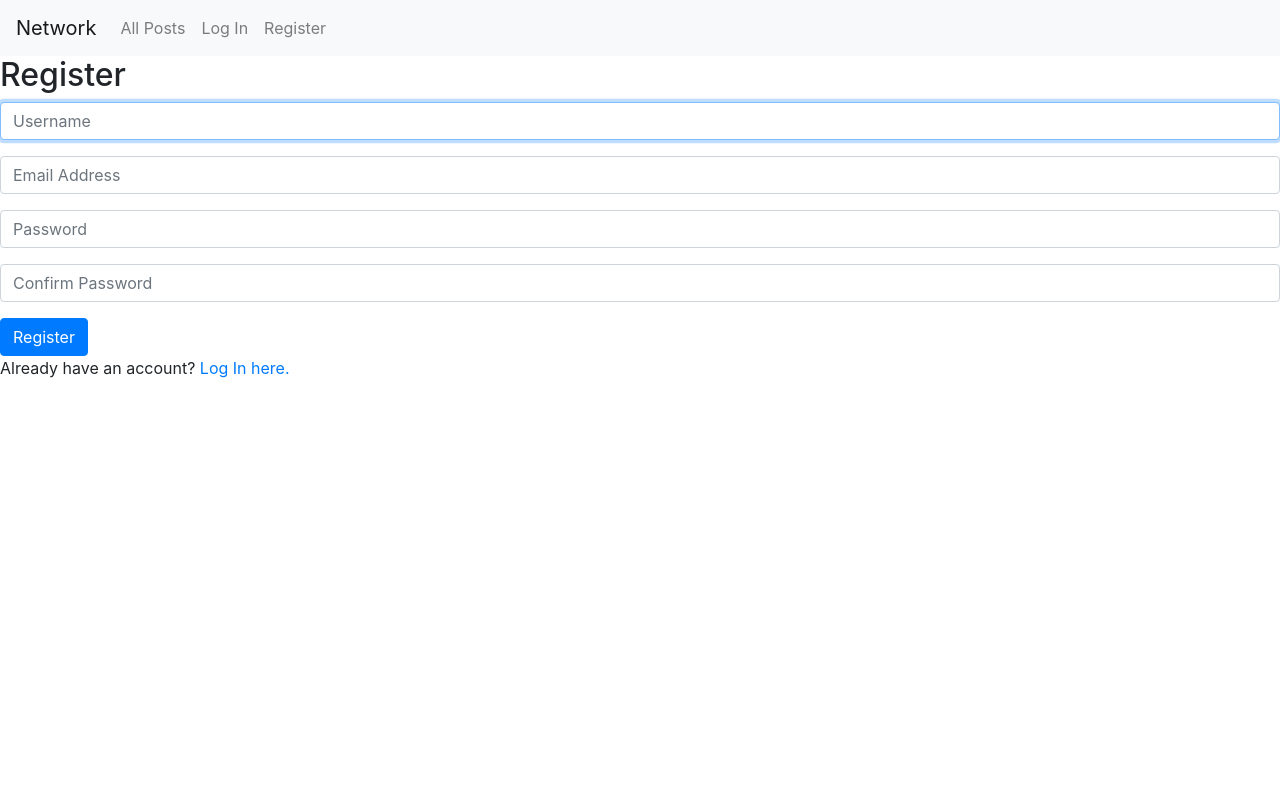
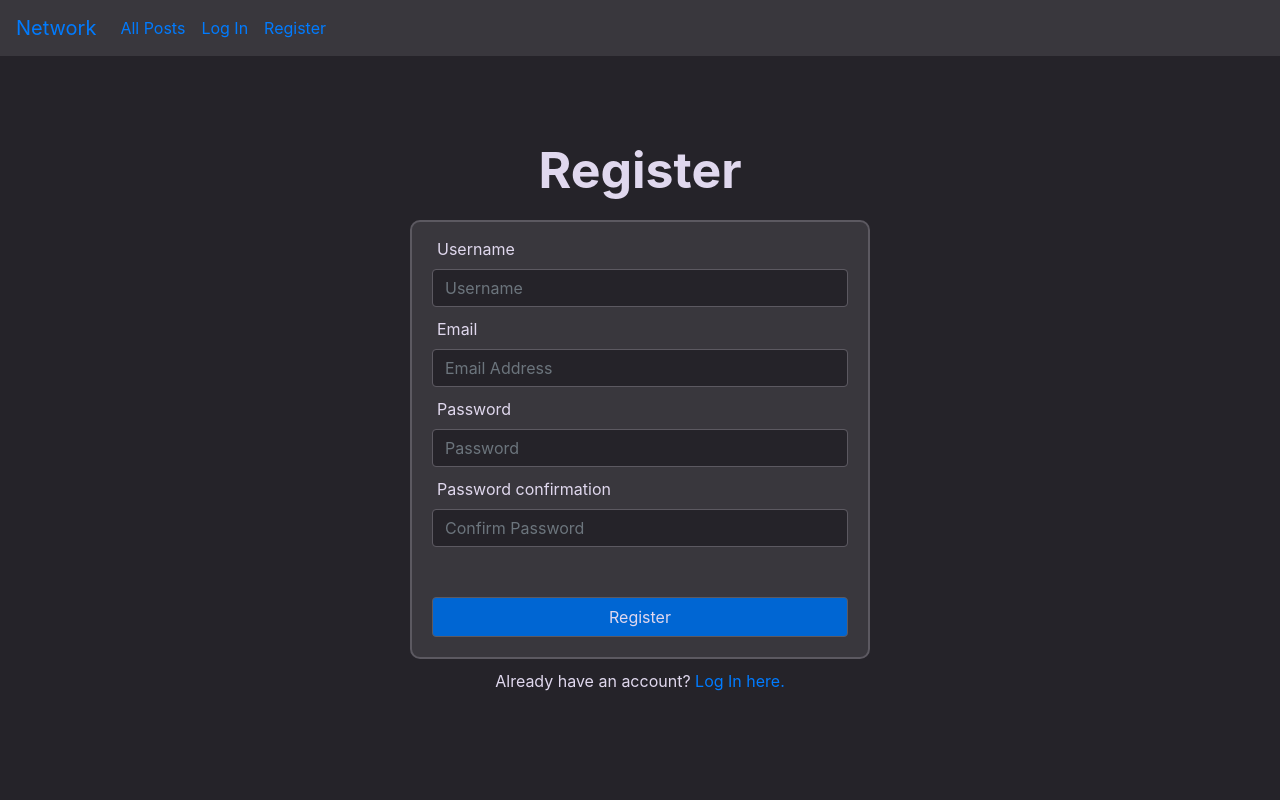
Before and after one commit to PiotrCenda/web50, a Django app: template network/templates/network/register.html in a window 1280 px wide. Run offline with Django 3.2, Linux system fonts and the light colour scheme; the template is opened without the code that fills it, so the values that code supplies are empty; some libraries are stand-ins or nearby versions.

Commit message:
global style, login and register view change

```diff
--- /dev/null
+++ b/network/static/network/network.js
@@ -0,0 +1,6 @@
+document.addEventListener('DOMContentLoaded', () => {
+    setTimeout(() => {
+        document.querySelector('.loader').style.display = 'none';
+        document.querySelector('.body').style.display = 'flex';
+      }, 10);
+});
--- a/network/static/network/styles.css
+++ b/network/static/network/styles.css
@@ -0,0 +1,166 @@
+* {
+    color: #e0d8ee;
+}
+
+html {
+    min-height: 100vh;
+}
+
+body {
+    background-color: #252329;
+    height: 100vh;
+}
+
+nav {
+    background-color: #39373d;
+}
+
+.body {
+    align-items: center;
+    height: 90%;
+    display: none;
+}
+
+/* Login and register styles */
+
+.sign-in {
+    max-width: 500px;
+    width: 100%;
+    height: auto;
+    margin: 20px auto;
+    padding: 10px;
+    text-align: center;
+}
+
+.sign-in h2{
+    margin-bottom: 20px;
+    font-size: 50px;
+    font-weight: bold;
+}
+
+.sign-in-form {
+    margin: 10px;
+    margin-top: 5px;
+    padding: 10px;
+    padding-top: 5px;
+    border: 2px solid #5c5961;
+    border-radius: 10px;
+    background-color: #39373d;
+}
+
+.sign-in-form .form-group {
+    margin: 10px;
+    text-align: left;
+}
+
+.sign-in-form input {
+    background-color: #252329;
+    border-color: #5c5961;
+}
+
+.sign-in-form input:focus {
+    background-color: #252329;
+}
+
+.sign-in-form label {
+    padding-left: 5px;
+}
+
+.sign-in-form a:hover {
+    color: #0678f1;
+    text-decoration: none;
+}
+
+.sign-in-form .btn {
+    margin-top: 40px;
+    padding: 7px;
+    color: #e0d8ee;
+    width: 100%;
+    background-color: #0066d3;
+}
+
+.sign-in-form .btn:hover {
+    background-color: #0678f1;
+    color: #eae4f1;
+}
+
+/* Loader animation */
+
+.loader {
+    margin: 100px;
+}
+
+.loader-inner {
+    height: 60px;
+    margin: auto;
+    width: 100px;
+}
+
+.loader-line-wrap {
+    animation: spin 800ms cubic-bezier(.34, .9, .9, .67) infinite;
+    box-sizing: border-box;
+    height: 50px;
+    overflow: hidden;
+    position: absolute;
+    transform-origin: 50% 100%;
+    width: 100px;
+}
+
+.loader-line {
+    border: 4px solid transparent;
+    border-radius: 100%;
+    box-sizing: border-box;
+    height: 100px;
+    left: 0;
+    margin: 0 auto;
+    position: absolute;
+    right: 0;
+    top: 0;
+    width: 100px;
+}
+
+.loader-line-wrap:nth-child(1) { animation-delay: -200ms; }
+.loader-line-wrap:nth-child(2) { animation-delay: -100ms; }
+.loader-line-wrap:nth-child(3) { animation-delay: 0ms; }
+.loader-line-wrap:nth-child(4) { animation-delay: -150ms; }
+.loader-line-wrap:nth-child(5) { animation-delay: -50ms; }
+
+.loader-line-wrap:nth-child(1) .loader-line {
+    border-color: hsl(0, 80%, 60%);
+    height: 90px;
+    width: 90px;
+    top: 7px;
+}
+.loader-line-wrap:nth-child(2) .loader-line {
+    border-color: hsl(60, 80%, 60%);
+    height: 76px;
+    width: 76px;
+    top: 14px;
+}
+.loader-line-wrap:nth-child(3) .loader-line {
+    border-color: hsl(120, 80%, 60%);
+    height: 62px;
+    width: 62px;
+    top: 21px;
+}
+.loader-line-wrap:nth-child(4) .loader-line {
+    border-color: hsl(180, 80%, 60%);
+    height: 48px;
+    width: 48px;
+    top: 28px;
+}
+.loader-line-wrap:nth-child(5) .loader-line {
+    border-color: hsl(240, 80%, 60%);
+    height: 34px;
+    width: 34px;
+    top: 35px;
+}
+
+@keyframes spin {
+    0% {
+        transform: rotate(0);
+    }
+    100% {
+        transform: rotate(360deg);
+    }
+}
--- a/network/templates/network/index.html
+++ b/network/templates/network/index.html
@@ -1,4 +1,5 @@
 {% extends "network/layout.html" %}
+{% load static %}
 
 {% block body %}
     TODO
--- a/network/templates/network/layout.html
+++ b/network/templates/network/layout.html
@@ -4,12 +4,13 @@
 <html lang="en">
     <head>
         <title>{% block title %}Social Network{% endblock %}</title>
+        <link rel="icon" href="{% static 'network/favicon.ico' %}">
         <link rel="stylesheet" href="https://stackpath.bootstrapcdn.com/bootstrap/4.4.1/css/bootstrap.min.css" integrity="sha384-Vkoo8x4CGsO3+Hhxv8T/Q5PaXtkKtu6ug5TOeNV6gBiFeWPGFN9MuhOf23Q9Ifjh" crossorigin="anonymous">
         <link href="{% static 'network/styles.css' %}" rel="stylesheet">
+        <script src="{% static 'network/network.js' %}"></script>
     </head>
     <body>
-
-        <nav class="navbar navbar-expand-lg navbar-light bg-light">
+        <nav class="navbar navbar-expand-lg">
             <a class="navbar-brand" href="#">Network</a>
 
             <div>
@@ -39,7 +40,27 @@
                 {% endif %}
               </ul>
             </div>
-          </nav>
+        </nav>
+
+        <div class="loader">
+            <div class="loader-inner">
+                <div class="loader-line-wrap">
+                    <div class="loader-line"></div>
+                </div>
+                <div class="loader-line-wrap">
+                    <div class="loader-line"></div>
+                </div>
+                <div class="loader-line-wrap">
+                    <div class="loader-line"></div>
+                </div>
+                <div class="loader-line-wrap">
+                    <div class="loader-line"></div>
+                </div>
+                <div class="loader-line-wrap">
+                    <div class="loader-line"></div>
+                </div>
+            </div>
+        </div>
 
         <div class="body">
             {% block body %}
--- a/network/templates/network/register.html
+++ b/network/templates/network/register.html
@@ -1,30 +1,41 @@
 {% extends "network/layout.html" %}
+{% load static %}
 
 {% block body %}
 
+    {% if message %}
+        <div class="alert alert-danger" role="alert">{{ message }}</div>
+    {% endif %}
+
+    <div class="sign-in">
         <h2>Register</h2>
 
-    {% if message %}
-        <div>{{ message }}</div>
-    {% endif %}
-
+        <div class="sign-in-form">
             <form action="{% url 'register' %}" method="post">
                 {% csrf_token %}
                 <div class="form-group">
+                    <label>Username</label>
                     <input class="form-control" autofocus type="text" name="username" placeholder="Username">
                 </div>
                 <div class="form-group">
+                    <label>Email</label>
                     <input class="form-control" type="email" name="email" placeholder="Email Address">
                 </div>
                 <div class="form-group">
+                    <label>Password</label>
                     <input class="form-control" type="password" name="password" placeholder="Password">
                 </div>
                 <div class="form-group">
+                    <label>Password confirmation</label>
                     <input class="form-control" type="password" name="confirmation" placeholder="Confirm Password">
                 </div>
+                <div class="form-group">
                     <input class="btn btn-primary" type="submit" value="Register">
+                </div>
             </form>
+        </div>
 
         Already have an account? <a href="{% url 'login' %}">Log In here.</a>
+    </div>
 
 {% endblock %}
```
Also changed, not shown: network/templates/network/login.html (+13 -4 lines), network/migrations/0002_alter_user_id.py (added), network/static/network/favicon.ico (added). Lines whose indentation alone changed are shown as unchanged.
